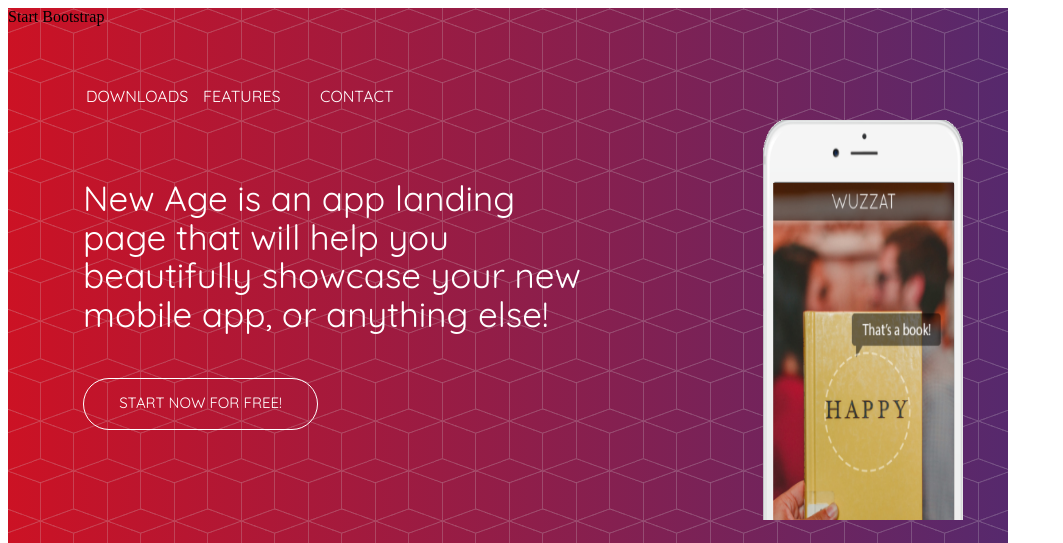
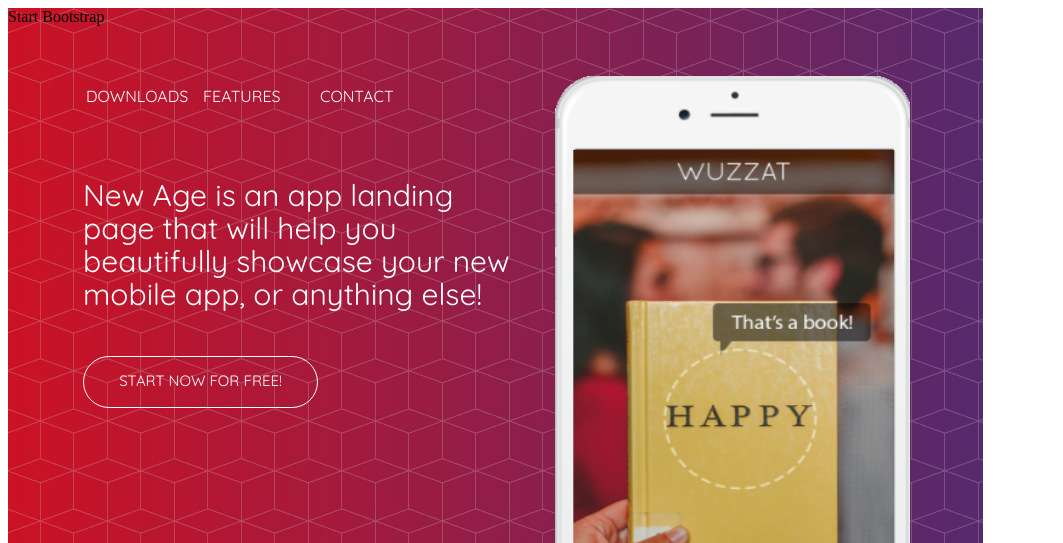
Before and after one commit to marilynmussi/TPGIT, a plain HTML site: page index.html in a window 1280 px wide. Shown: the top 543 px of the page, without its empty margins (0-1063 px from the left). Drawn offline with nearby package versions, Linux system fonts and the light colour scheme; files that its build step writes are made by us from their sources.

Commit message:
problema de escala de width y height de todas las secciones, en zoom 100% del chrome, modificacion de las mismas propiedades de la seccion 1

```diff
--- a/style.css
+++ b/style.css
@@ -9,8 +9,8 @@ body {
 .seccion1 {
 
 background-image: url(imagenes/fondo.png), linear-gradient(to right, #cc1224, #56296d);
-height: 573px;
-width: 1000px
+height: 538px;
+width: 975px;
 
 }
 
@@ -61,7 +61,7 @@ header p {
 
 	font-family: 'Quicksand', sans-serif;
 	text-align: left;
-	font-size: 35px;
+	font-size: 30px;
 	color: white;
 	line-height: 1.1em;
 	margin: 45px 75px;
@@ -70,10 +70,10 @@ header p {
 header img {
 
 	position: relative;
-	left: 755px;
-	bottom: 310px;
-	width: 200px;
-	height: 400px;
+	left: 547px;
+	bottom: 332px;
+	width: 355px;
+	height: 470px;
 }
 
 /* BOTON */
```
